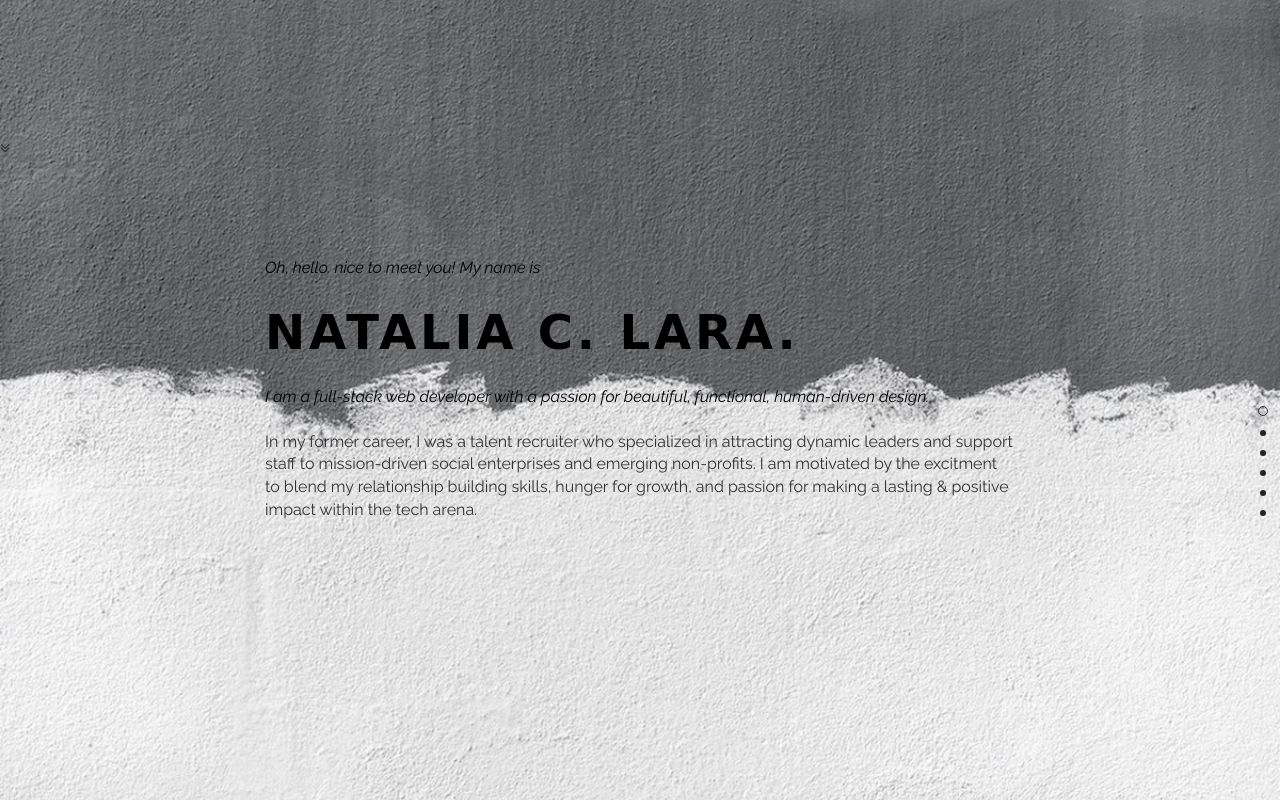
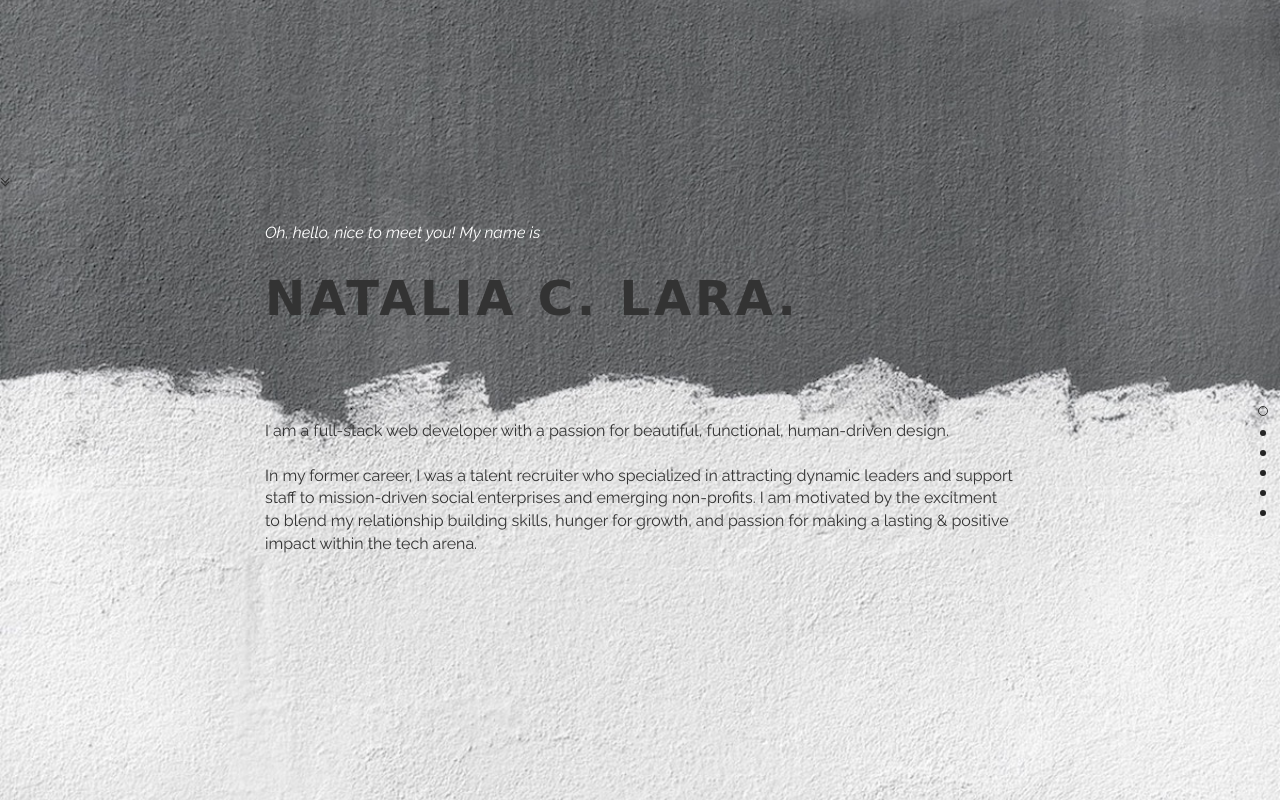
Before and after one commit to ndotlara/ndotlara.github.io, a website: page index.html in a window 1280 px wide. Drawn offline with nearby package versions, Linux system fonts and the light colour scheme; a web font is replaced by a local one.

Commit message:
fixing font-colors

```diff
--- a/css/custom.css
+++ b/css/custom.css
@@ -10,12 +10,8 @@
   background-repeat: no-repeat;
   background-size: cover;
   position: relative;
-}
+  }
 
 .italic {
-  color: #000;
+  color: #fff;
 }
-
-h1 {
-  color: #000;
-}
--- a/index.html
+++ b/index.html
@@ -37,8 +37,9 @@
                 <div class="col-md-8 col-md-offset-2 col-sm-12">
                   <p class="italic">Oh, hello, nice to meet you!
                   My name is</p> <h1>Natalia C. Lara.</h1>
-                  <p class="italic">I am a full-stack web developer with a passion for beautiful, functional, human-driven design.</p>
-                  <p class="italic-2">In my former career, I was a talent recruiter who specialized in attracting dynamic leaders and support staff to mission-driven social enterprises and emerging non-profits.  I am motivated by the excitment to blend my relationship building skills,  hunger for growth, and passion for making a lasting & positive impact within the tech arena. </p>
+                  <br><br><br>
+                  <p>I am a full-stack web developer with a passion for beautiful, functional, human-driven design.</p>
+                  <p>In my former career, I was a talent recruiter who specialized in attracting dynamic leaders and support staff to mission-driven social enterprises and emerging non-profits.  I am motivated by the excitment to blend my relationship building skills,  hunger for growth, and passion for making a lasting & positive impact within the tech arena. </p>
                 </div>
               </div>
             </div>
```
